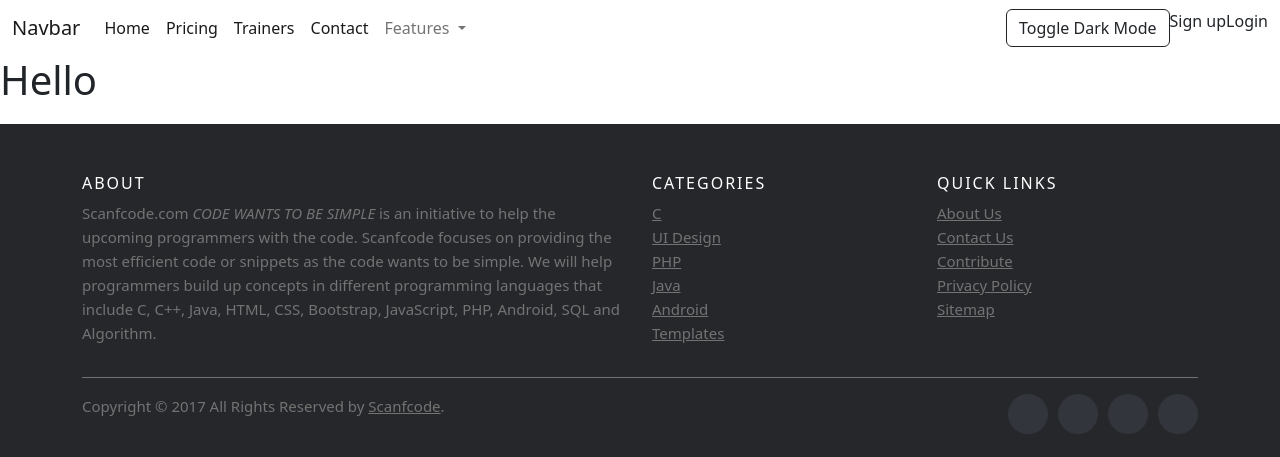
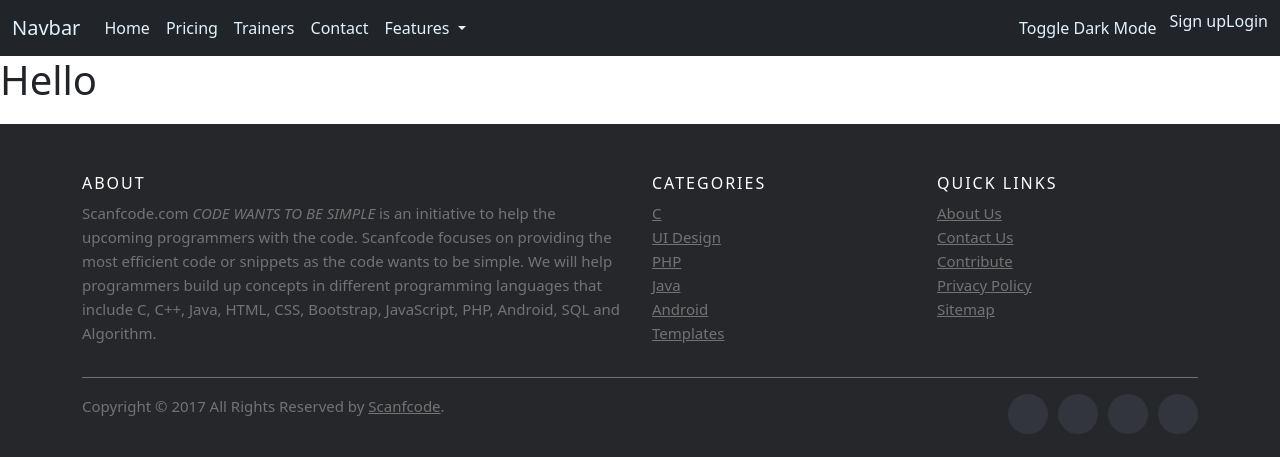
Before and after one commit to jul1998/Workout-tracker, a Flask app: page /charge in a window 1280 px wide. Shown: the top 457 px of the page. Run offline with Flask 3, Linux system fonts and the light colour scheme; some libraries are stand-ins or nearby versions.

Commit message:
added color to navbar

```diff
--- a/static/css/header.css
+++ b/static/css/header.css
@@ -4,7 +4,11 @@
 }
 
 
-.nav{
-  background-color: #000;
-  color: #fff;
+#navbar-header{
+  color: white;
+
 }
+
+#nav-content{
+    color: white;
+}
--- a/static/css/randomExercise.css
+++ b/static/css/randomExercise.css
@@ -11,6 +11,8 @@
 
   }
 
+
+
  button--changeExercise{
 
  }
--- a/templates/header.html
+++ b/templates/header.html
@@ -14,25 +14,25 @@
 </head>
 <body>
 <div>
-    <nav id="navbar-header" class="navbar navbar-expand-lg bg-body-tertiary ">
-  <div class="container-fluid">
-    <a class="navbar-brand" href="#">Navbar</a>
+    <nav data-bs-theme="dark" id="navbar-header" class="navbar bg-dark navbar-expand-lg bg-body-tertiary ">
+  <div  style="color: #e3f2fd;" class="container-fluid">
+    <a  style="color: #e3f2fd;" class="navbar-brand" href="#">Navbar</a>
     <button class="navbar-toggler" type="button" data-bs-toggle="collapse" data-bs-target="#navbarNavAltMarkup" aria-controls="navbarNavAltMarkup" aria-expanded="false" aria-label="Toggle navigation">
       <span class="navbar-toggler-icon"></span>
     </button>
 
-    <div class="collapse navbar-collapse" id="navbarNavAltMarkup">
-      <div class="navbar-nav">
-        <a class="nav-link active" aria-current="page" href="{{url_for('index')}}">Home</a>
+    <div  class="collapse navbar-collapse" >
+      <div  class="navbar-nav">
+        <a style="color: #e3f2fd;" class="nav-link active" aria-current="page" href="{{url_for('index')}}">Home</a>
 
-        <a class="nav-link active" href="#">Pricing</a>
-        <a class="nav-link active" href="{{url_for('search_trainer')}}">Trainers</a>
-        <a class="nav-link active" href="{{url_for('contact')}}">Contact</a>
+        <a style="color: #e3f2fd;" class="nav-link active" href="#">Pricing</a>
+        <a style="color: #e3f2fd;" class="nav-link active" href="{{url_for('search_trainer')}}">Trainers</a>
+        <a  style="color: #e3f2fd;" class="nav-link active" href="{{url_for('contact')}}">Contact</a>
           <li class="nav-item dropdown">
-          <a class="nav-link dropdown-toggle" href="#" role="button" data-bs-toggle="dropdown" aria-expanded="false">
+          <a style="color: #e3f2fd;" class="nav-link dropdown-toggle" href="#" role="button" data-bs-toggle="dropdown" aria-expanded="false">
             Features
           </a>
-          <ul class="dropdown-menu">
+          <ul id="nav-content" class="dropdown-menu">
             <li><a class="dropdown-item" href="{{url_for('random_exercises')}}">View random exercises</a></li>
               <li><hr class="dropdown-divider"></li>
             <li><a class="dropdown-item" href="{{url_for('save_data')}}">Workout Info</a></li>
@@ -44,8 +44,8 @@
       </div>
 
     </div>
-          <div  class="d-flex">
-              <button id="dark-mode-button" class="btn btn-outline-dark">Toggle Dark Mode</button>
+          <div class="d-flex">
+              <button style="color: #e3f2fd;" id="dark-mode-button" class="btn btn-outline-dark">Toggle Dark Mode</button>
               {%if not is_logged%}
                 <a class="nav-link" href="{{url_for('signup')}}">Sign up</a>
                   <a class="nav-link" href="{{url_for('loging_page')}}">Login</a>
```
Also changed, not shown: instance/workout.db.
